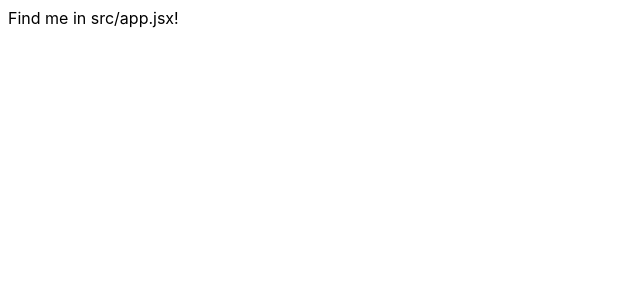
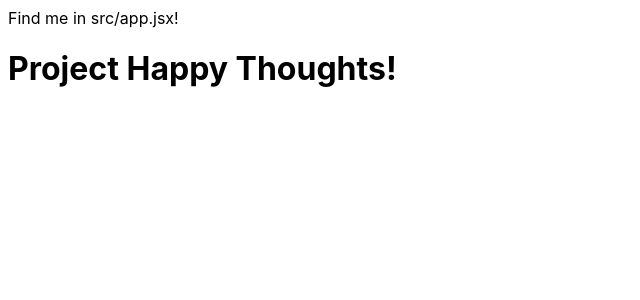
Before and after one commit to Technigo/project-happy-thoughts-vite, a React (Vite) app: page / in a window 1280 px wide. Shown: the top 300 px of the page, without its empty margins (0-640 px from the left). Built offline with nearby package versions, Linux system fonts and the light colour scheme.

Commit message:
Create folder for components. Create component for Header. Import Header to App.jsx.

```diff
--- a/src/App.jsx
+++ b/src/App.jsx
@@ -1,3 +1,10 @@
+import { Header } from "./components/Header"
+
 export const App = () => {
-  return <div>Find me in src/app.jsx!</div>;
-};
+  return (
+  <div>
+    Find me in src/app.jsx!
+    <Header />
+  </div >
+    )
+}
--- /dev/null
+++ b/src/components/Header.jsx
@@ -0,0 +1,7 @@
+export const Header = () => {
+    return (
+      <div className="header">
+        <h1>Project Happy Thoughts!</h1>
+      </div>
+    )
+  }
```
